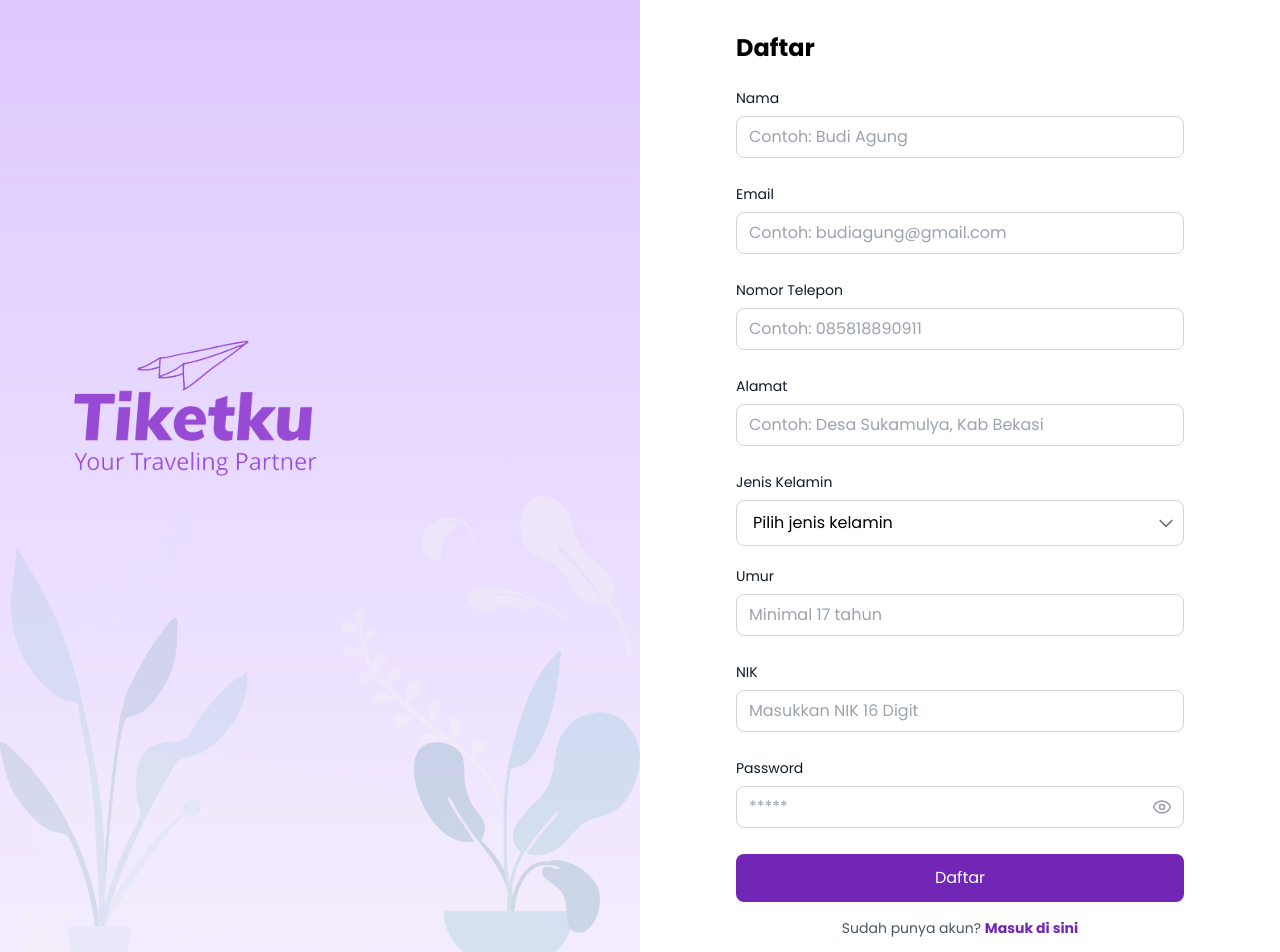
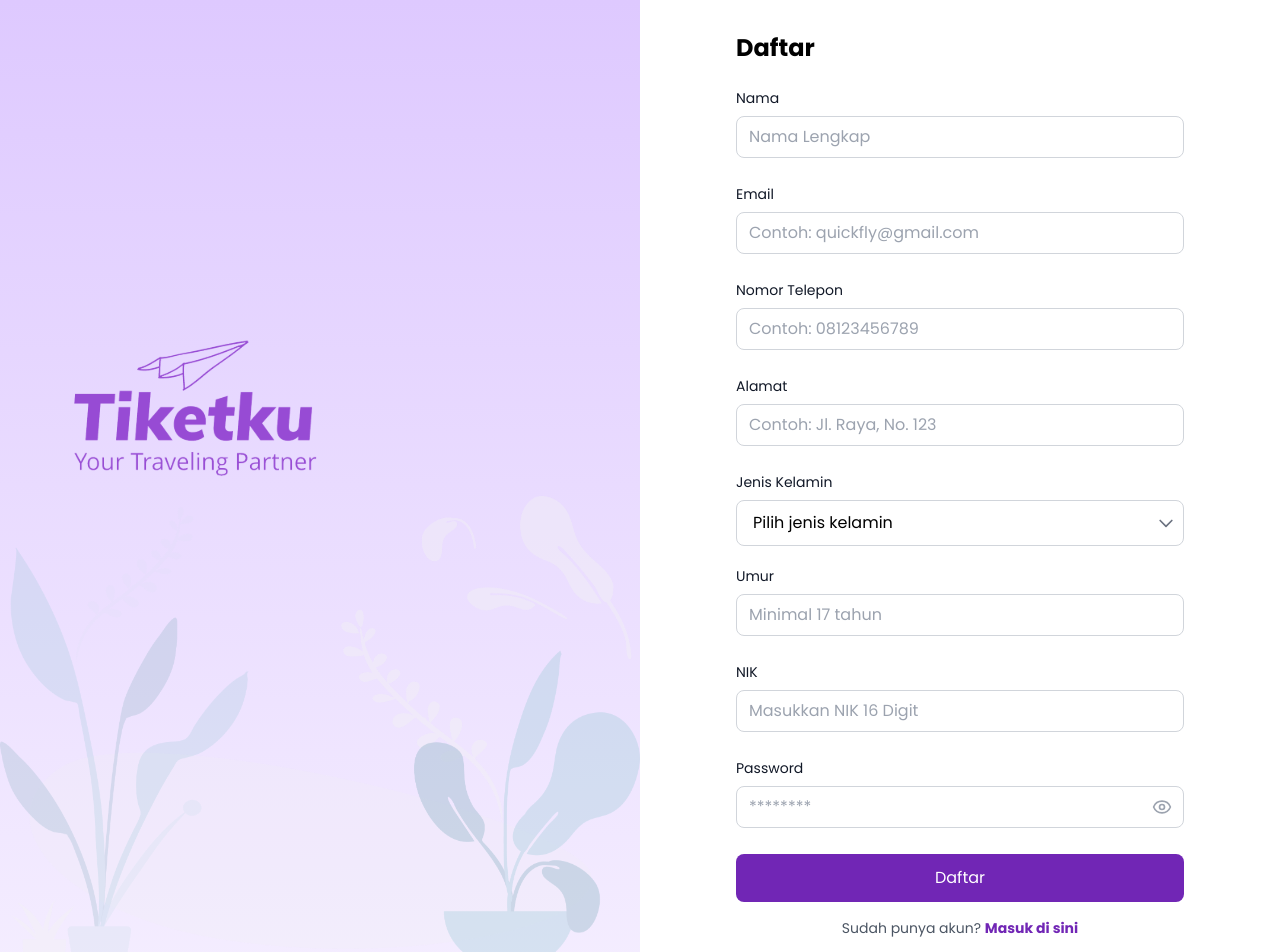
Before and after one commit to Final-Project-Team12/FE-FINAL_PROJECT-TEAM_12, a React (Vite) app: page /register in a window 1280 px wide. Shown: the top 952 px of the page. Built offline with nearby package versions, Linux system fonts and the light colour scheme; no server answers.

Commit message:
fix: register form

```diff
--- a/src/components/UI/RegisterForm.jsx
+++ b/src/components/UI/RegisterForm.jsx
@@ -52,7 +52,7 @@ const RegisterForm = () => {
           <InputField
             label="Nama"
             type="text"
-            placeholder="Contoh: Budi Agung"
+            placeholder="Nama Lengkap"
             error={errors.name}
             {...register('name', {
               required: 'Nama wajib diisi',
@@ -66,7 +66,7 @@ const RegisterForm = () => {
           <InputField
             label="Email"
             type="email"
-            placeholder="Contoh: budiagung@gmail.com"
+            placeholder="Contoh: quickfly@gmail.com"
             error={errors.email}
             {...register('email', {
               required: 'Email wajib diisi',
@@ -80,7 +80,7 @@ const RegisterForm = () => {
           <InputField
             label="Nomor Telepon"
             type="text"
-            placeholder="Contoh: 085818890911"
+            placeholder="Contoh: 08123456789"
             error={errors.telephone_number}
             {...register('telephone_number', {
               required: 'Nomor telepon wajib diisi',
@@ -94,7 +94,7 @@ const RegisterForm = () => {
           <InputField
             label="Alamat"
             type="text"
-            placeholder="Contoh: Desa Sukamulya, Kab Bekasi"
+            placeholder="Contoh: Jl. Raya, No. 123"
             error={errors.address}
             {...register('address', {
               required: 'Alamat wajib diisi',
@@ -179,7 +179,7 @@ const RegisterForm = () => {
           <InputField
             label="Password"
             type="password"
-            placeholder="*****"
+            placeholder="********"
             showPasswordToggle
             error={errors.password}
             {...register('password', {
```
